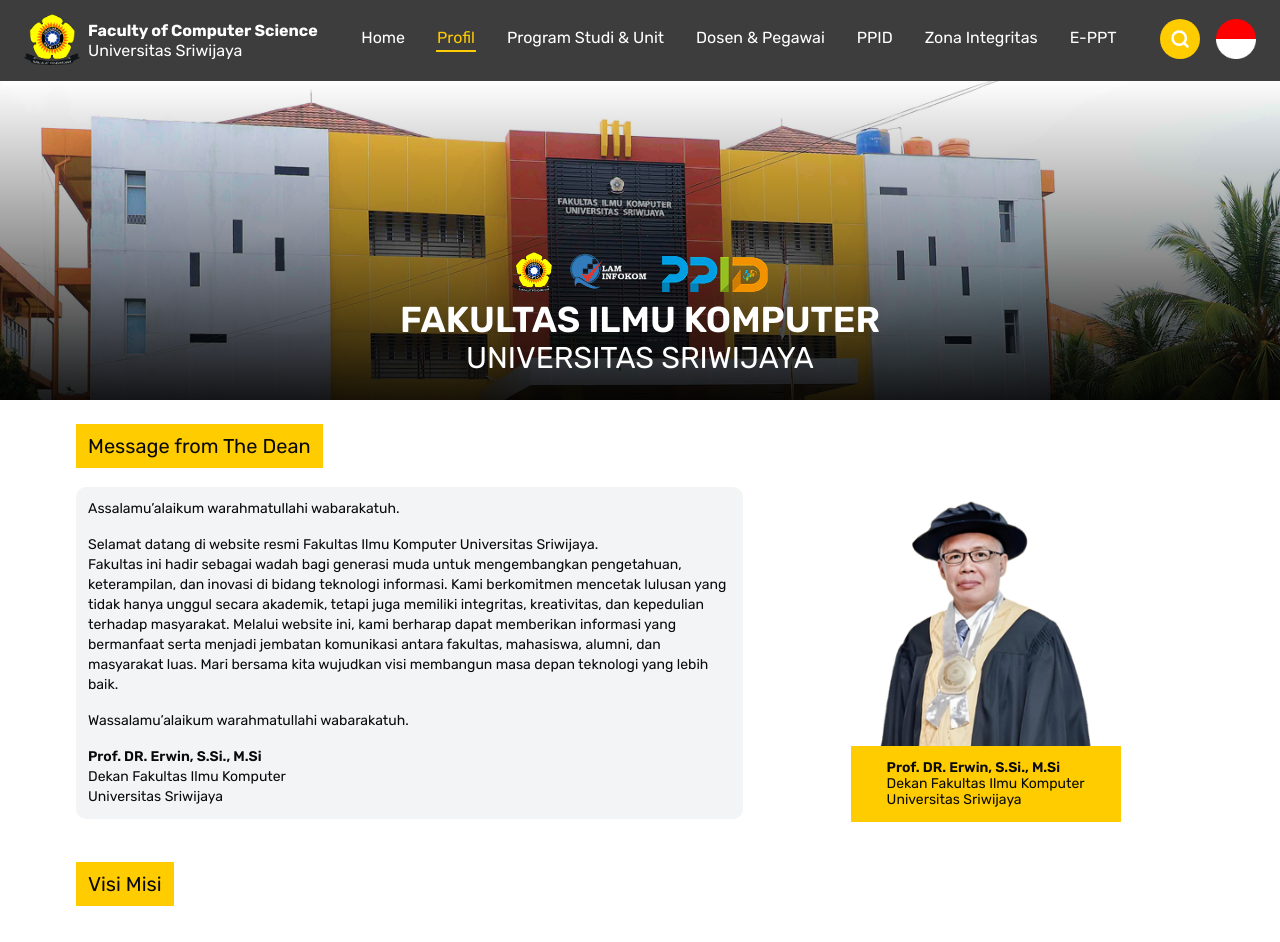
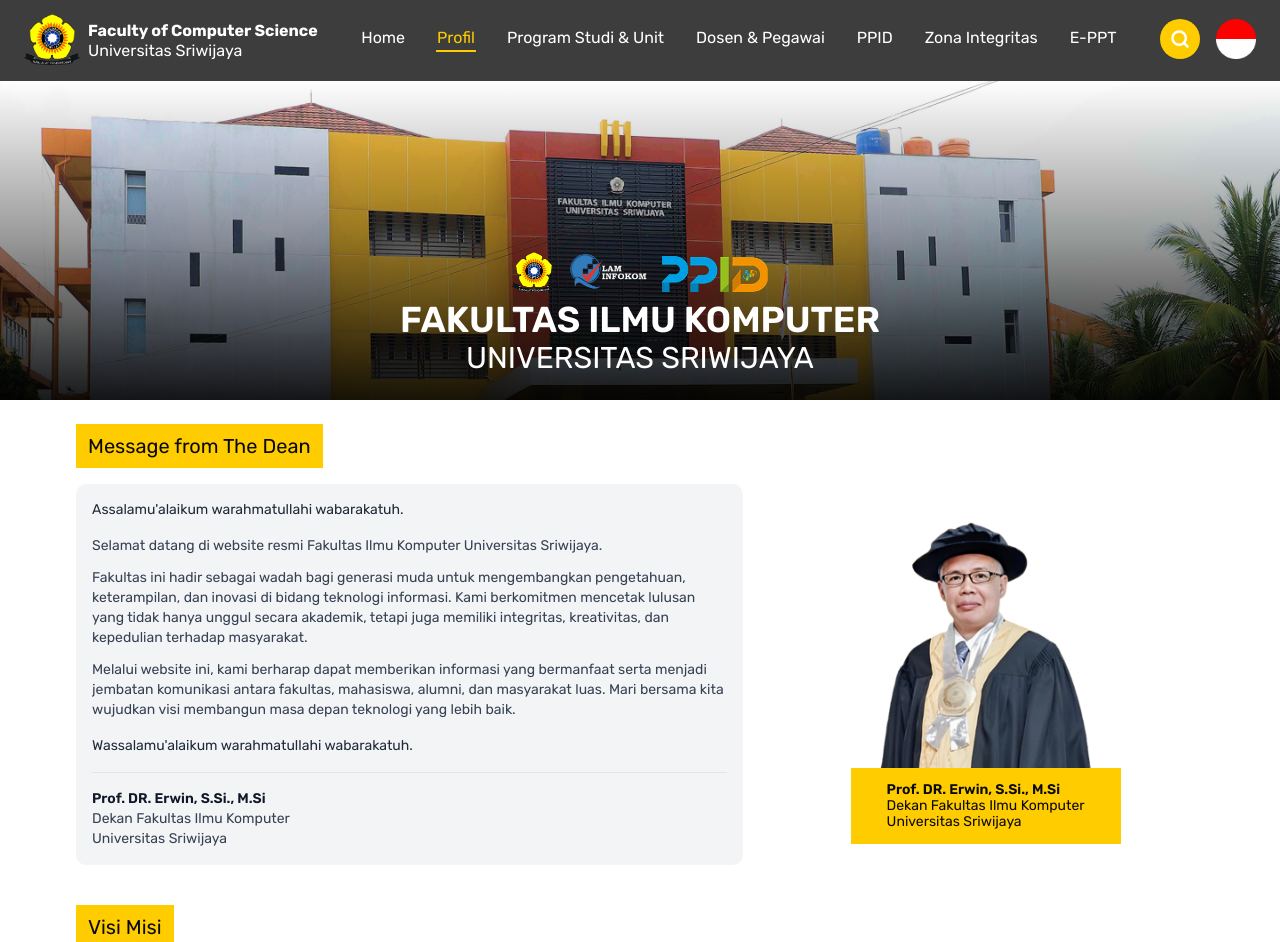
Before and after one commit to ardifx01/Fasilkom-Universitas-Sriwijaya, a React (Vite) app: page /profile in a window 1280 px wide. Shown: the top 942 px of the page. Built offline with nearby package versions, Linux system fonts and the light colour scheme.

Commit message:
feat: add toggle hide dekan message

```diff
--- a/package.json
+++ b/package.json
@@ -11,6 +11,7 @@
   },
   "dependencies": {
     "@hookform/resolvers": "^5.1.1",
+    "@radix-ui/react-accordion": "^1.2.12",
     "@radix-ui/react-label": "^2.1.7",
     "@radix-ui/react-slot": "^1.2.3",
     "@radix-ui/react-switch": "^1.2.5",
--- a/src/components/profil/DekanMessage.jsx
+++ b/src/components/profil/DekanMessage.jsx
@@ -1,30 +1,82 @@
+import { useState, useEffect } from "react";
+import { ChevronDown, ChevronUp } from "lucide-react";
+
 const DekanMessage = () => {
+  const [isExpanded, setIsExpanded] = useState(false);
+  const [isLargeScreen, setIsLargeScreen] = useState(false);
+
+  useEffect(() => {
+    const checkScreenSize = () => {
+      setIsLargeScreen(window.innerWidth >= 1024);
+    };
+
+    checkScreenSize();
+    window.addEventListener("resize", checkScreenSize);
+
+    return () => window.removeEventListener("resize", checkScreenSize);
+  }, []);
+
+  const toggleExpand = () => {
+    setIsExpanded(!isExpanded);
+  };
+
   return (
-    <div className="sm:order-0 sm:col-span-3 p-3 text-[13px] lg:text-sm space-y-4 rounded-lg bg-gray-100">
-      <p>Assalamu’alaikum warahmatullahi wabarakatuh.</p>
-      <div>
-        <p>
+    <div className="sm:order-0 sm:col-span-3 p-4 text-[13px] lg:text-sm space-y-4 rounded-lg bg-gray-100 relative">
+      <p className="text-gray-800">
+        Assalamu'alaikum warahmatullahi wabarakatuh.
+      </p>
+
+      <div className="space-y-3">
+        <p className="text-gray-700">
           Selamat datang di website resmi Fakultas Ilmu Komputer Universitas
           Sriwijaya.
         </p>
-        <p>
-          Fakultas ini hadir sebagai wadah bagi generasi muda untuk
-          mengembangkan pengetahuan, keterampilan, dan inovasi di bidang
-          teknologi informasi. Kami berkomitmen mencetak lulusan yang tidak
-          hanya unggul secara akademik, tetapi juga memiliki integritas,
-          kreativitas, dan kepedulian terhadap masyarakat. Melalui website ini,
-          kami berharap dapat memberikan informasi yang bermanfaat serta menjadi
-          jembatan komunikasi antara fakultas, mahasiswa, alumni, dan masyarakat
-          luas. Mari bersama kita wujudkan visi membangun masa depan teknologi
-          yang lebih baik.
-        </p>
+
+        <div
+          className={`transition-all duration-300 overflow-hidden ${
+            isExpanded || isLargeScreen ? "max-h-none" : "max-h-0"
+          }`}
+        >
+          <p className="text-gray-700">
+            Fakultas ini hadir sebagai wadah bagi generasi muda untuk
+            mengembangkan pengetahuan, keterampilan, dan inovasi di bidang
+            teknologi informasi. Kami berkomitmen mencetak lulusan yang tidak
+            hanya unggul secara akademik, tetapi juga memiliki integritas,
+            kreativitas, dan kepedulian terhadap masyarakat.
+          </p>
+          <p className="text-gray-700 mt-3">
+            Melalui website ini, kami berharap dapat memberikan informasi yang
+            bermanfaat serta menjadi jembatan komunikasi antara fakultas,
+            mahasiswa, alumni, dan masyarakat luas. Mari bersama kita wujudkan
+            visi membangun masa depan teknologi yang lebih baik.
+          </p>
+        </div>
       </div>
-      <p>Wassalamu’alaikum warahmatullahi wabarakatuh.</p>
 
-      <div>
-        <h1 className="font-semibold ">Prof. DR. Erwin, S.Si., M.Si</h1>
-        <h2>Dekan Fakultas Ilmu Komputer</h2>
-        <h3>Universitas Sriwijaya</h3>
+      {!isLargeScreen && (
+        <button
+          onClick={toggleExpand}
+          className="flex items-center justify-center w-8 h-8 rounded-full bg-white shadow-sm hover:shadow-md transition-shadow duration-200 absolute top-3 right-3"
+          aria-label={isExpanded ? "Tutup pesan" : "Lihat pesan lengkap"}
+        >
+          {isExpanded ? (
+            <ChevronUp size={16} className="text-gray-600" />
+          ) : (
+            <ChevronDown size={16} className="text-gray-600" />
+          )}
+        </button>
+      )}
+
+      <p className="text-gray-800">
+        Wassalamu'alaikum warahmatullahi wabarakatuh.
+      </p>
+
+      <div className="border-t pt-4 mt-4">
+        <h1 className="font-semibold text-gray-900">
+          Prof. DR. Erwin, S.Si., M.Si
+        </h1>
+        <h2 className="text-gray-700">Dekan Fakultas Ilmu Komputer</h2>
+        <h3 className="text-gray-700">Universitas Sriwijaya</h3>
       </div>
     </div>
   );
--- a/src/components/profil/Tujuan.jsx
+++ b/src/components/profil/Tujuan.jsx
@@ -13,7 +13,7 @@
         </li>
         <li>
           Menghasilkan ilmu pengetahuan bidang informasi, komunikasi dan
-          teknologi yang unggul, tepat guna melalui penelitian Inovatif ;
+          teknologi yang unggul, tepat guna melalui penelitian Inovatif.
         </li>
         <li>
           Berperan serta dalam menyelesaikan permasalahan sosial dan pembangunan
--- a/src/components/profil/VisiMisi.jsx
+++ b/src/components/profil/VisiMisi.jsx
@@ -3,7 +3,7 @@
 
 const VisiMisi = () => {
   return (
-    <section className="pt-6 pb-4 px-6 xl:px-16">
+    <section className="pt-6 pb-12 px-6 xl:px-16">
       {/* Tittle */}
       <div className="px-3">
         <h1 className="bg-[#FFCC00] py-2 px-3 xl:text-xl w-max">
--- /dev/null
+++ b/src/components/ui/accordion.jsx
@@ -0,0 +1,62 @@
+import * as React from "react"
+import * as AccordionPrimitive from "@radix-ui/react-accordion"
+import { ChevronDownIcon } from "lucide-react"
+
+import { cn } from "@/lib/utils"
+
+function Accordion({
+  ...props
+}) {
+  return <AccordionPrimitive.Root data-slot="accordion" {...props} />;
+}
+
+function AccordionItem({
+  className,
+  ...props
+}) {
+  return (
+    <AccordionPrimitive.Item
+      data-slot="accordion-item"
+      className={cn("border-b last:border-b-0", className)}
+      {...props} />
+  );
+}
+
+function AccordionTrigger({
+  className,
+  children,
+  ...props
+}) {
+  return (
+    <AccordionPrimitive.Header className="flex">
+      <AccordionPrimitive.Trigger
+        data-slot="accordion-trigger"
+        className={cn(
+          "focus-visible:border-ring focus-visible:ring-ring/50 flex flex-1 items-start justify-between gap-4 rounded-md py-4 text-left text-sm font-medium transition-all outline-none hover:underline focus-visible:ring-[3px] disabled:pointer-events-none disabled:opacity-50 [&[data-state=open]>svg]:rotate-180",
+          className
+        )}
+        {...props}>
+        {children}
+        <ChevronDownIcon
+          className="text-muted-foreground pointer-events-none size-4 shrink-0 translate-y-0.5 transition-transform duration-200" />
+      </AccordionPrimitive.Trigger>
+    </AccordionPrimitive.Header>
+  );
+}
+
+function AccordionContent({
+  className,
+  children,
+  ...props
+}) {
+  return (
+    <AccordionPrimitive.Content
+      data-slot="accordion-content"
+      className="data-[state=closed]:animate-accordion-up data-[state=open]:animate-accordion-down overflow-hidden text-sm"
+      {...props}>
+      <div className={cn("pt-0 pb-4", className)}>{children}</div>
+    </AccordionPrimitive.Content>
+  );
+}
+
+export { Accordion, AccordionItem, AccordionTrigger, AccordionContent }
```
Also changed, not shown: 1 other file (tests, documents, lock files or other folders).
